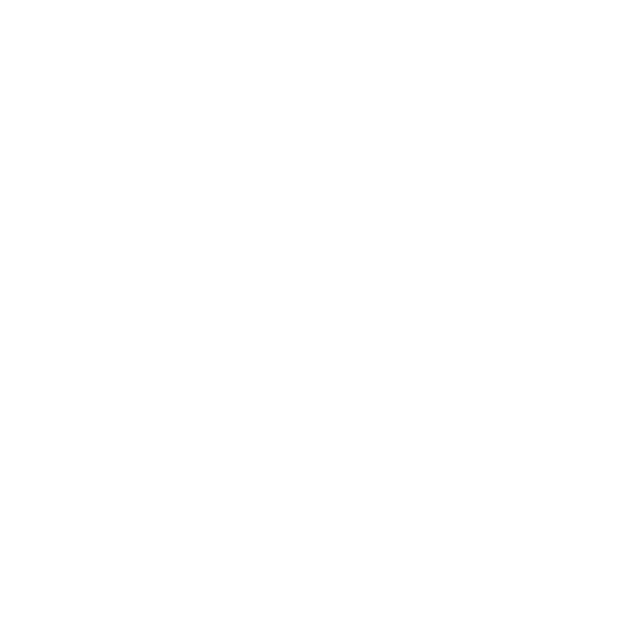
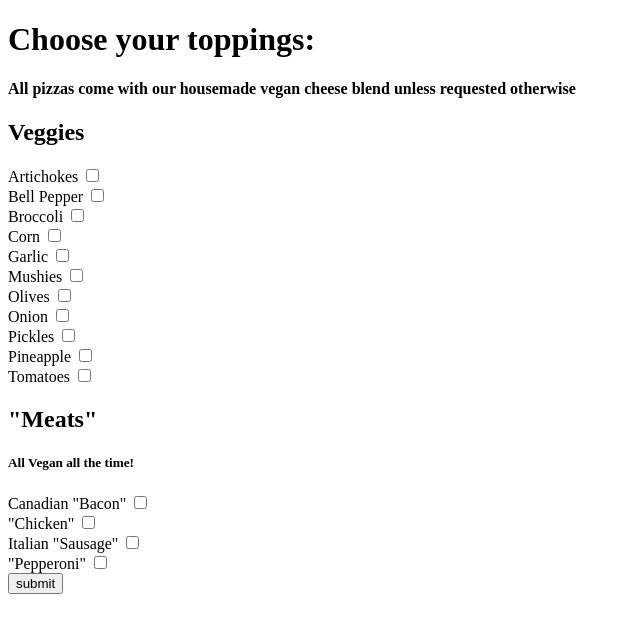
Before and after one commit to kayla-weaver/pizza, a plain HTML site: page index.html in a window 1280 px wide. Shown: the whole page, without its empty margins (0-640 px from the left). Drawn offline with Linux system fonts and the light colour scheme.

Commit message:
add checkboxes to html

```diff
--- a/index.html
+++ b/index.html
@@ -6,6 +6,43 @@
     <title>Vegan Pizza!!</title>
 </head>
 <body>
-
+    <form id='veggieForm'>
+        <h1>Choose your toppings:</h1>
+        <h4>All pizzas come with our housemade vegan cheese blend unless requested otherwise</h4>
+        <h2>Veggies</h2>
+        <label for="artichokes">Artichokes</label>
+        <input type="checkbox" id="atrichokes" name="toppings" value="artichokes"><br>
+        <label for="bellpepper">Bell Pepper</label>
+        <input type="checkbox" id="bellpepper" name="toppings" value="bellpepper"><br>
+        <label for="broccoli">Broccoli</label>
+        <input type="checkbox" id="broccoli" name="toppings" value="broccoli"><br>
+        <label for="corn">Corn</label>
+        <input type="checkbox" id="corn" name="toppings" value="corn"><br>
+        <label for="garlic">Garlic</label>
+        <input type="checkbox" id="garlic" name="toppings" value="garlic"><br>
+        <label for="mushies">Mushies</label>
+        <input type="checkbox" id="mushies" name="toppings" value="mushies"><br>
+        <label for="olives">Olives</label>
+        <input type="checkbox" id="olives" name="toppings" value="olives"><br>
+        <label for="onion">Onion</label>
+        <input type="checkbox" id="onion" name="toppings" value="onion"><br>
+        <label for="pickles">Pickles</label>
+        <input type="checkbox" id="pickles" name="toppings" value="pickles"><br>
+        <label for="pineapple">Pineapple</label>
+        <input type="checkbox" id="pineapple" name="toppings" value="pineapple"><br>
+        <label for="tomatoes">Tomatoes</label>
+        <input type="checkbox" id="tomatoes" name="toppings" value="tomatoes"><br>
+        <h2>"Meats"</h2>
+        <h5>All Vegan all the time!</h5>
+        <label for="bacon">Canadian "Bacon"</label>
+        <input type="checkbox" id="bacon" name="toppings" value="bacon"><br>
+        <label for="chicken">"Chicken"</label>
+        <input type="checkbox" id="chicken" name="toppings" value="chicken"><br>
+        <label for="sausage">Italian "Sausage"</label>
+        <input type="checkbox" id="sausage" name="toppings" value="sausage"><br>
+        <label for="pepperoni">"Pepperoni"</label>
+        <input type="checkbox" id="pepperoni" name="toppings" value="pepperoni"><br>
+        <button type='submit' class='btn'>submit</button>
+    </form>
 </body>
 </html>
```
Also changed, not shown: 1 other file.
